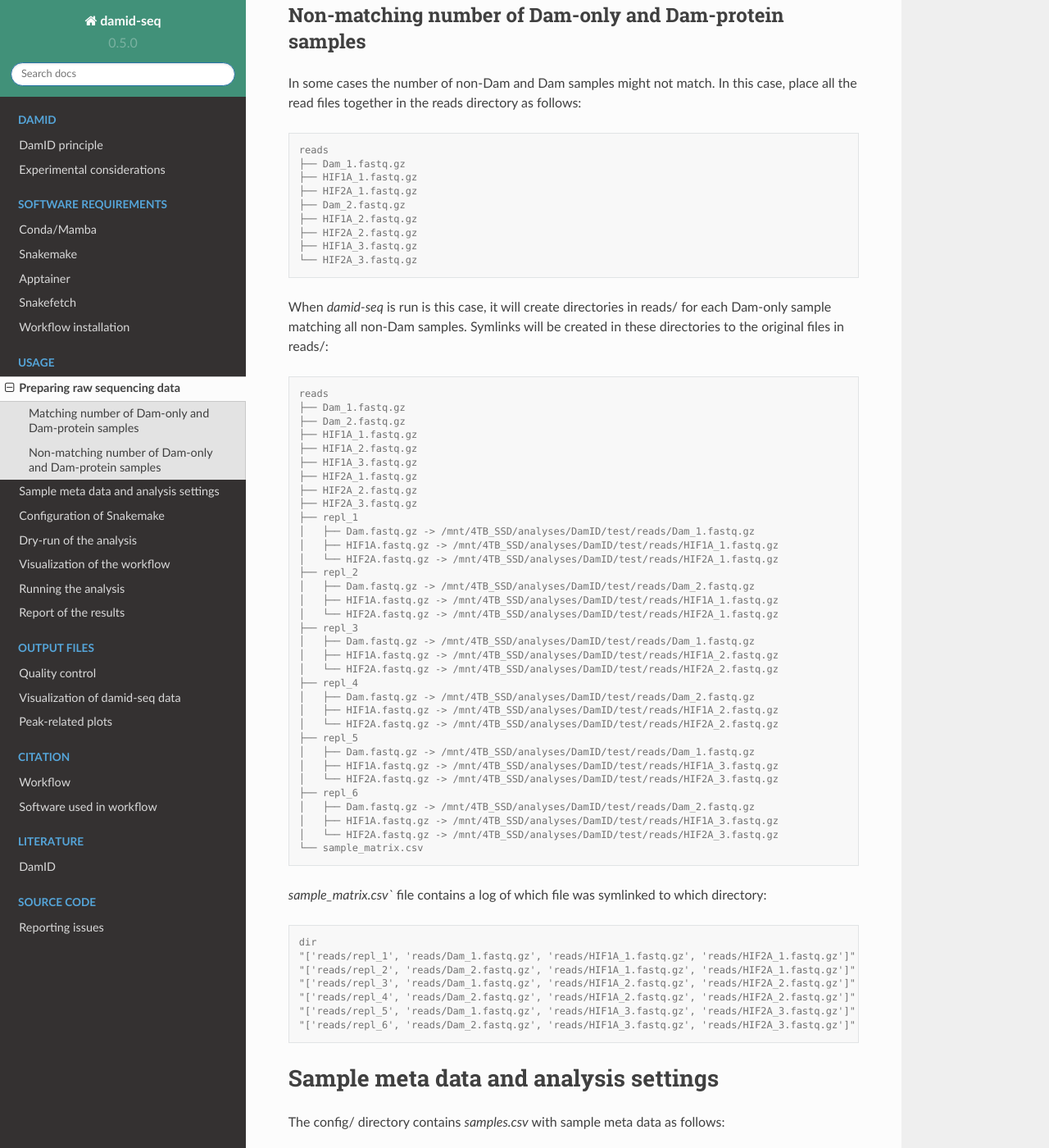
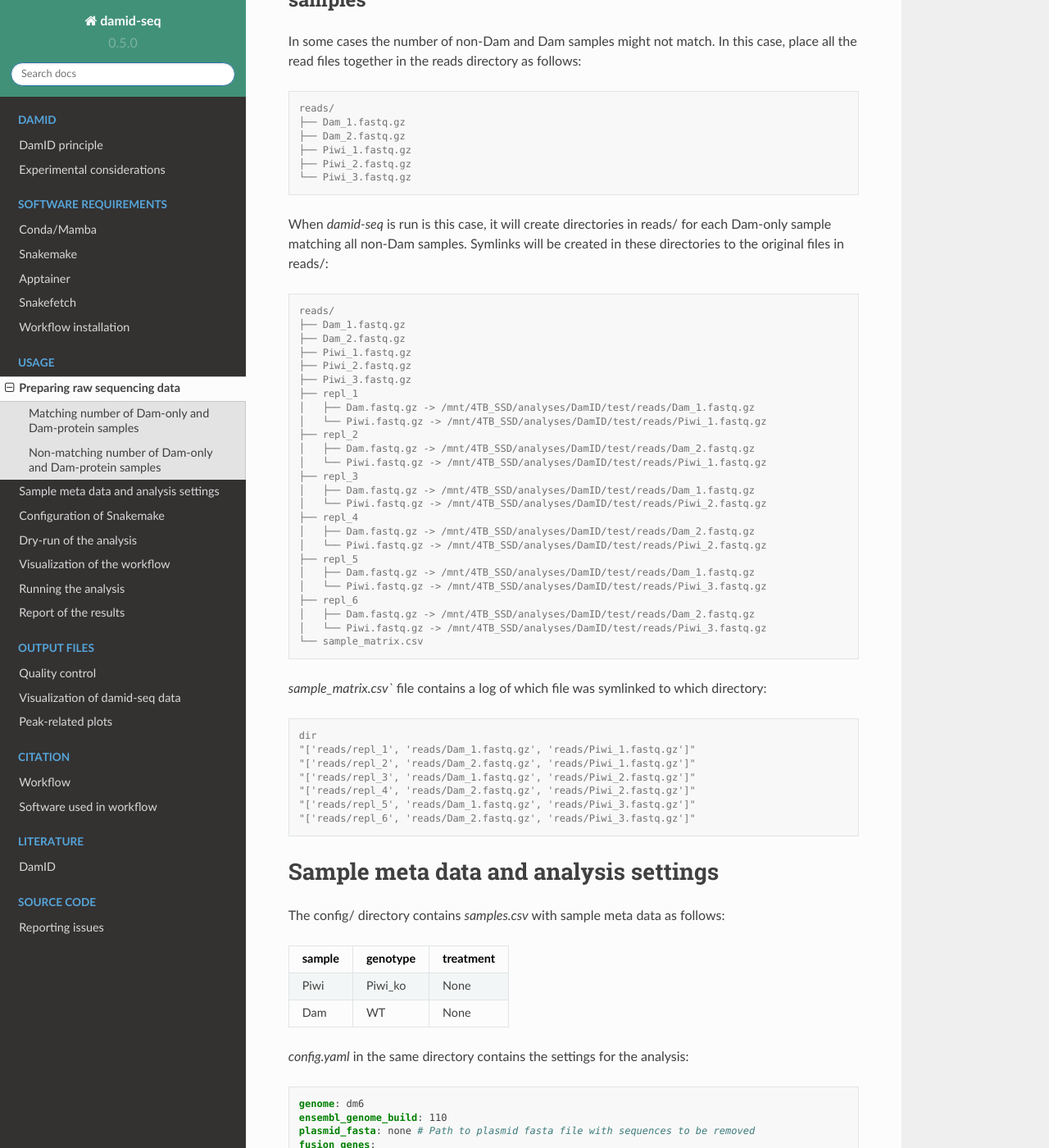
Before and after one commit to niekwit/damid-seq, a Sphinx documentation site: the page built from docs/usage.rst, in a window 1280 px wide and 1400 px high, scrolled down 859 px. Shown: the whole window at 82% size. Built offline with Sphinx 7.4.7 and the Read the Docs theme 2.0.0, drawn with Linux system fonts in a browser that asks for light colours; some of the changed text lies outside the part shown.

Commit message:
updated for test data

```diff
--- a/docs/usage.rst
+++ b/docs/usage.rst
@@ -16,19 +16,16 @@ Data files from each group of biological replicates should be placed into a uniq
 
 .. code-block:: console
 
-    reads
+    reads/
     ├── exp1
     │   ├── Dam.fastq.gz
-    │   ├── HIF1A.fastq.gz
-    │   └── HIF2A.fastq.gz
+    │   └── Piwi.fastq.gz
     ├── exp2
     │   ├── Dam.fastq.gz
-    │   ├── HIF1A.fastq.gz
-    │   └── HIF2A.fastq.gz
+    │   └── Piwi.fastq.gz
     └── exp3
         ├── Dam.fastq.gz
-        ├── HIF1A.fastq.gz
-        └── HIF2A.fastq.gz
+        └── Piwi.fastq.gz
 
 .. note::
 
@@ -44,53 +41,41 @@ In some cases the number of non-Dam and Dam samples might not match. In this cas
 
 .. code-block:: console
 
-    reads
+    reads/
     ├── Dam_1.fastq.gz
-    ├── HIF1A_1.fastq.gz
-    ├── HIF2A_1.fastq.gz
     ├── Dam_2.fastq.gz
-    ├── HIF1A_2.fastq.gz
-    ├── HIF2A_2.fastq.gz
-    ├── HIF1A_3.fastq.gz
-    └── HIF2A_3.fastq.gz
+    ├── Piwi_1.fastq.gz
+    ├── Piwi_2.fastq.gz
+    └── Piwi_3.fastq.gz
 
 When `damid-seq` is run is this case, it will create directories in reads/ for each Dam-only sample matching all non-Dam samples. Symlinks will be created in these directories to the original files in reads/:
 
 .. code-block:: console
 
-    reads
+    reads/
     ├── Dam_1.fastq.gz
     ├── Dam_2.fastq.gz
-    ├── HIF1A_1.fastq.gz
-    ├── HIF1A_2.fastq.gz
-    ├── HIF1A_3.fastq.gz
-    ├── HIF2A_1.fastq.gz
-    ├── HIF2A_2.fastq.gz
-    ├── HIF2A_3.fastq.gz
+    ├── Piwi_1.fastq.gz
+    ├── Piwi_2.fastq.gz
+    ├── Piwi_3.fastq.gz
     ├── repl_1
     │   ├── Dam.fastq.gz -> /mnt/4TB_SSD/analyses/DamID/test/reads/Dam_1.fastq.gz
-    │   ├── HIF1A.fastq.gz -> /mnt/4TB_SSD/analyses/DamID/test/reads/HIF1A_1.fastq.gz
-    │   └── HIF2A.fastq.gz -> /mnt/4TB_SSD/analyses/DamID/test/reads/HIF2A_1.fastq.gz
+    │   └── Piwi.fastq.gz -> /mnt/4TB_SSD/analyses/DamID/test/reads/Piwi_1.fastq.gz
     ├── repl_2
     │   ├── Dam.fastq.gz -> /mnt/4TB_SSD/analyses/DamID/test/reads/Dam_2.fastq.gz
-    │   ├── HIF1A.fastq.gz -> /mnt/4TB_SSD/analyses/DamID/test/reads/HIF1A_1.fastq.gz
-    │   └── HIF2A.fastq.gz -> /mnt/4TB_SSD/analyses/DamID/test/reads/HIF2A_1.fastq.gz
+    │   └── Piwi.fastq.gz -> /mnt/4TB_SSD/analyses/DamID/test/reads/Piwi_1.fastq.gz
     ├── repl_3
     │   ├── Dam.fastq.gz -> /mnt/4TB_SSD/analyses/DamID/test/reads/Dam_1.fastq.gz
-    │   ├── HIF1A.fastq.gz -> /mnt/4TB_SSD/analyses/DamID/test/reads/HIF1A_2.fastq.gz
-    │   └── HIF2A.fastq.gz -> /mnt/4TB_SSD/analyses/DamID/test/reads/HIF2A_2.fastq.gz
+    │   └── Piwi.fastq.gz -> /mnt/4TB_SSD/analyses/DamID/test/reads/Piwi_2.fastq.gz
     ├── repl_4
     │   ├── Dam.fastq.gz -> /mnt/4TB_SSD/analyses/DamID/test/reads/Dam_2.fastq.gz
-    │   ├── HIF1A.fastq.gz -> /mnt/4TB_SSD/analyses/DamID/test/reads/HIF1A_2.fastq.gz
-    │   └── HIF2A.fastq.gz -> /mnt/4TB_SSD/analyses/DamID/test/reads/HIF2A_2.fastq.gz
+    │   └── Piwi.fastq.gz -> /mnt/4TB_SSD/analyses/DamID/test/reads/Piwi_2.fastq.gz
     ├── repl_5
     │   ├── Dam.fastq.gz -> /mnt/4TB_SSD/analyses/DamID/test/reads/Dam_1.fastq.gz
-    │   ├── HIF1A.fastq.gz -> /mnt/4TB_SSD/analyses/DamID/test/reads/HIF1A_3.fastq.gz
-    │   └── HIF2A.fastq.gz -> /mnt/4TB_SSD/analyses/DamID/test/reads/HIF2A_3.fastq.gz
+    │   └── Piwi.fastq.gz -> /mnt/4TB_SSD/analyses/DamID/test/reads/Piwi_3.fastq.gz
     ├── repl_6
     │   ├── Dam.fastq.gz -> /mnt/4TB_SSD/analyses/DamID/test/reads/Dam_2.fastq.gz
-    │   ├── HIF1A.fastq.gz -> /mnt/4TB_SSD/analyses/DamID/test/reads/HIF1A_3.fastq.gz
-    │   └── HIF2A.fastq.gz -> /mnt/4TB_SSD/analyses/DamID/test/reads/HIF2A_3.fastq.gz
+    │   └── Piwi.fastq.gz -> /mnt/4TB_SSD/analyses/DamID/test/reads/Piwi_3.fastq.gz
     └── sample_matrix.csv
 
 `sample_matrix.csv`` file contains a log of which file was symlinked to which directory:
@@ -98,12 +83,13 @@ When `damid-seq` is run is this case, it will create directories in reads/ for e
 .. code-block:: console
 
     dir
-    "['reads/repl_1', 'reads/Dam_1.fastq.gz', 'reads/HIF1A_1.fastq.gz', 'reads/HIF2A_1.fastq.gz']"
-    "['reads/repl_2', 'reads/Dam_2.fastq.gz', 'reads/HIF1A_1.fastq.gz', 'reads/HIF2A_1.fastq.gz']"
-    "['reads/repl_3', 'reads/Dam_1.fastq.gz', 'reads/HIF1A_2.fastq.gz', 'reads/HIF2A_2.fastq.gz']"
-    "['reads/repl_4', 'reads/Dam_2.fastq.gz', 'reads/HIF1A_2.fastq.gz', 'reads/HIF2A_2.fastq.gz']"
-    "['reads/repl_5', 'reads/Dam_1.fastq.gz', 'reads/HIF1A_3.fastq.gz', 'reads/HIF2A_3.fastq.gz']"
-    "['reads/repl_6', 'reads/Dam_2.fastq.gz', 'reads/HIF1A_3.fastq.gz', 'reads/HIF2A_3.fastq.gz']"
+    "['reads/repl_1', 'reads/Dam_1.fastq.gz', 'reads/Piwi_1.fastq.gz']"
+    "['reads/repl_2', 'reads/Dam_2.fastq.gz', 'reads/Piwi_1.fastq.gz']"
+    "['reads/repl_3', 'reads/Dam_1.fastq.gz', 'reads/Piwi_2.fastq.gz']"
+    "['reads/repl_4', 'reads/Dam_2.fastq.gz', 'reads/Piwi_2.fastq.gz']"
+    "['reads/repl_5', 'reads/Dam_1.fastq.gz', 'reads/Piwi_3.fastq.gz']"
+    "['reads/repl_6', 'reads/Dam_2.fastq.gz', 'reads/Piwi_3.fastq.gz']"
+
 
 
 Sample meta data and analysis settings
@@ -114,22 +100,20 @@ The config/ directory contains `samples.csv` with sample meta data as follows:
 +-----------+----------+-----------+
 | sample    | genotype | treatment |
 +===========+==========+===========+
-|HIF1A      | WT       | Hypoxia   |
+|Piwi       | Piwi_ko  | None      |
 +-----------+----------+-----------+
-|HIF2A      | WT       | Hypoxia   |
-+-----------+----------+-----------+
-|Dam        | WT       | Hypoxia   |
+|Dam        | WT       | None      |
 +-----------+----------+-----------+
 
 `config.yaml` in the same directory contains the settings for the analysis:
 
 .. code-block:: yaml
 
-    genome: hg38
+    genome: dm6
     ensembl_genome_build: 110
     plasmid_fasta: none # Path to plasmid fasta file with sequences to be removed
     fusion_genes:
-        genes: ENSG00000100644,ENSG00000116016 # Ensembl gene IDs for genes to be masked from the fasta file
+        genes: FBgn0004872 # Ensembl gene IDs for genes to be masked from the fasta file
         feature_to_mask: "exon" # Gene feature to mask from the fasta file (exon or gene)
     damidseq_pipeline:
         normalization: kde # kde, rpm or rawbins
```
Also changed, not shown: other parts of docs/usage.rst (+1 -1 lines).
